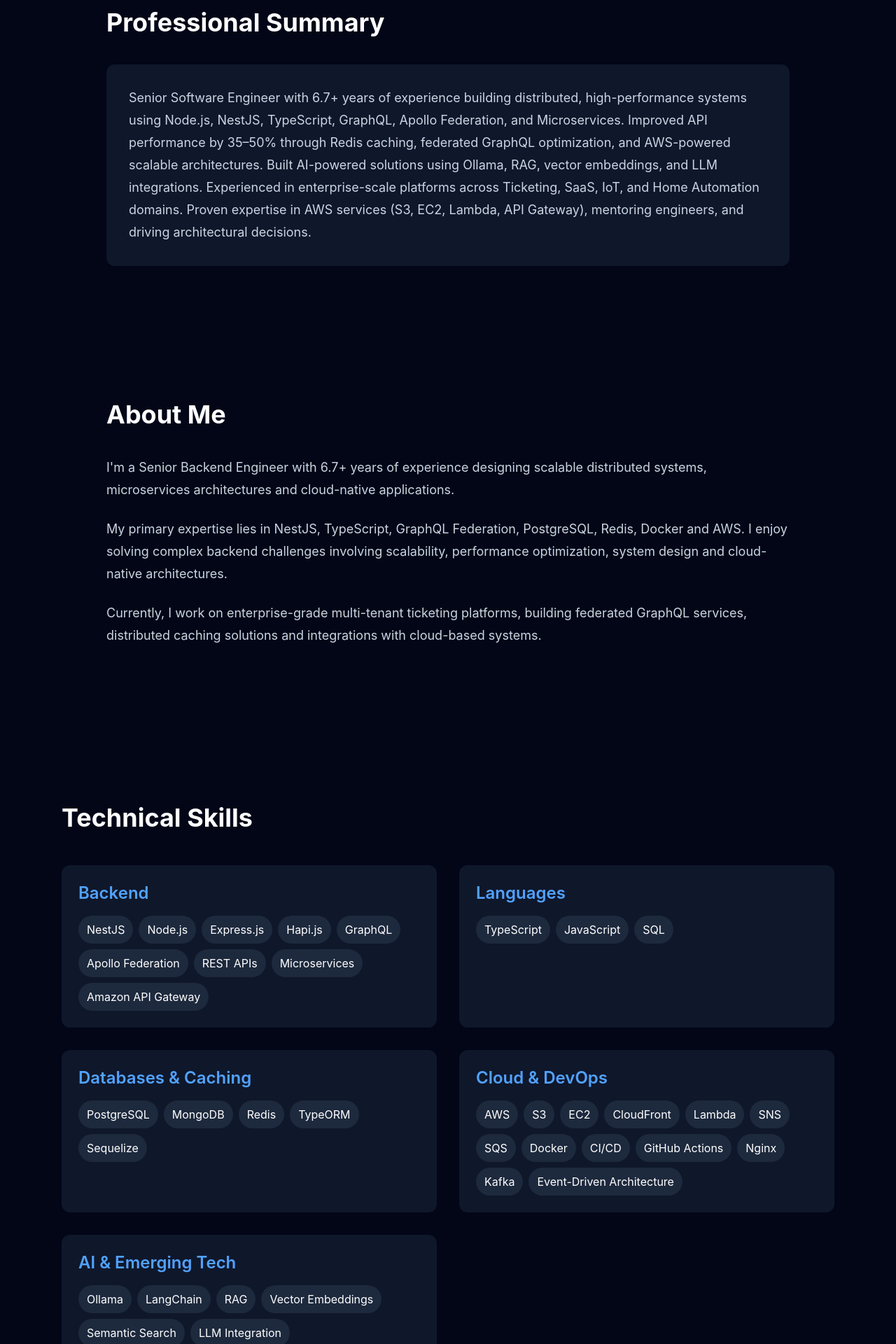
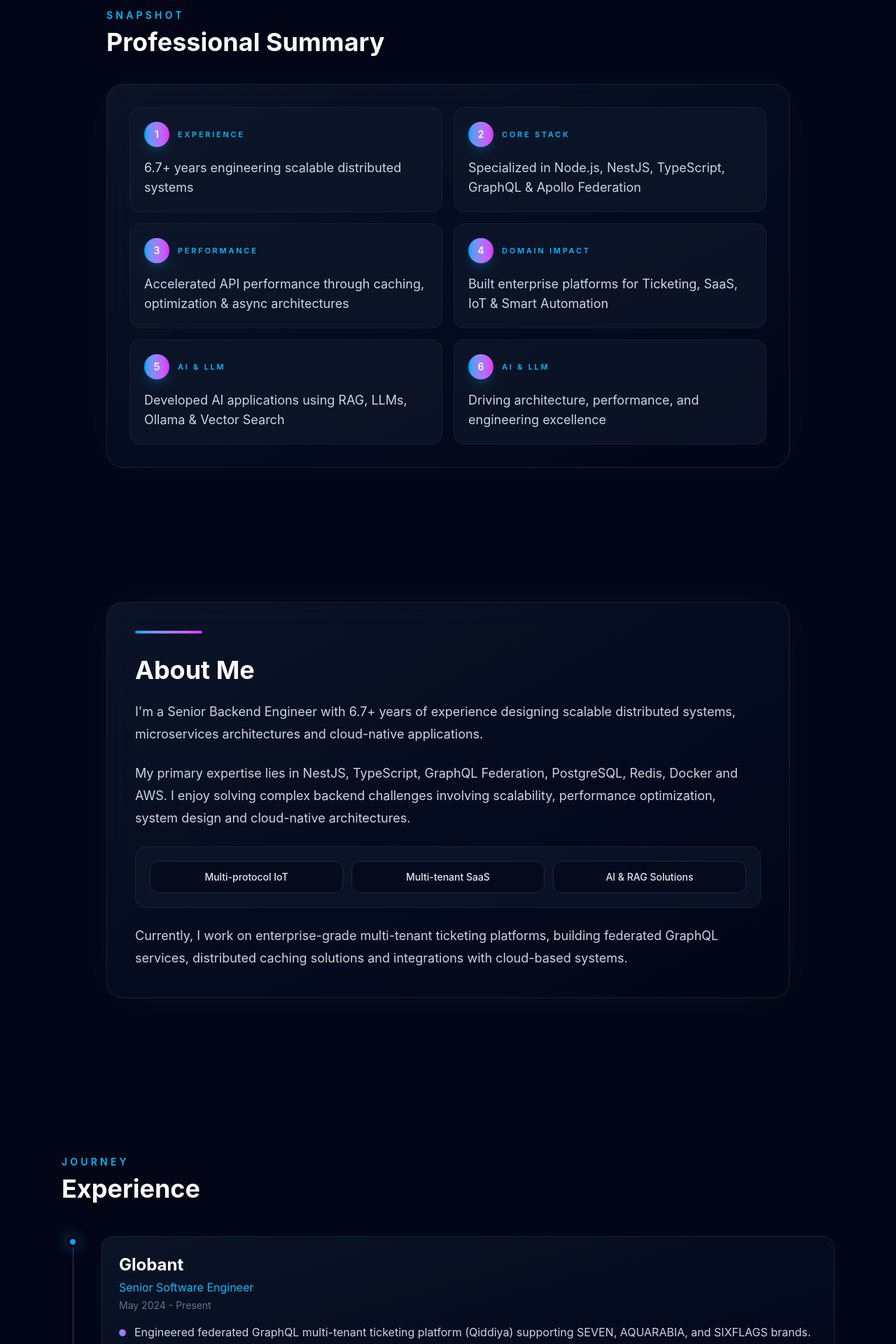
Before and after one commit to niranjan-magare1997/niranjan-magare1997.github.io, a React (Vite) app: page / in a window 1280 px wide. Shown: the part 1180-3100 px from the top of the page at 70% size. Built offline with nearby package versions, Linux system fonts and the light colour scheme.

Commit message:
feat: rearrange the components and added few effects

```diff
--- a/src/App.tsx
+++ b/src/App.tsx
@@ -18,10 +18,10 @@
       <Metrics />
       <Summary />
       <About />
+      <Experience />
       <Skills />
-      <AchievementGallery/>
-      <Experience />
       <Projects />
+      <AchievementGallery />
       <Contact />
       <Footer />
     </>
--- a/src/components/About.tsx
+++ b/src/components/About.tsx
@@ -1,33 +1,43 @@
 export default function About() {
   return (
-    <section
-      id="about"
-      className="py-24 px-6 max-w-5xl mx-auto"
-    >
-      <h2 className="text-4xl font-bold text-white mb-10">
-        About Me
-      </h2>
+    <section id="about" className="mx-auto max-w-5xl px-6 py-24">
+      <div className="rounded-3xl border border-slate-800/80 bg-gradient-to-br from-slate-900/80 to-slate-950/90 p-8 shadow-[0_0_70px_rgba(15,23,42,0.45)] backdrop-blur-xl md:p-10">
+        <div className="mb-8 h-1 w-24 rounded-full bg-gradient-to-r from-sky-500 to-fuchsia-500" />
 
-      <div className="space-y-6 text-slate-300 text-lg leading-8">
+        <h2 className="mb-6 text-4xl font-bold text-white">About Me</h2>
+
+        <div className="space-y-6 text-lg leading-8 text-slate-300">
           <p>
-          I'm a Senior Backend Engineer with 6.7+ years of experience
+            I&apos;m a Senior Backend Engineer with 6.7+ years of experience
             designing scalable distributed systems, microservices
             architectures and cloud-native applications.
           </p>
 
           <p>
-          My primary expertise lies in NestJS, TypeScript,
-          GraphQL Federation, PostgreSQL, Redis, Docker and AWS.
-          I enjoy solving complex backend challenges involving
-          scalability, performance optimization, system design and cloud-native architectures.
+            My primary expertise lies in NestJS, TypeScript, GraphQL
+            Federation, PostgreSQL, Redis, Docker and AWS. I enjoy solving
+            complex backend challenges involving scalability, performance
+            optimization, system design and cloud-native architectures.
           </p>
 
+          <div className="grid gap-3 rounded-2xl border border-slate-800/70 bg-slate-900/70 p-5 text-slate-300 md:grid-cols-3">
+            {[
+              "Multi-protocol IoT",
+              "Multi-tenant SaaS",
+              "AI & RAG Solutions",
+            ].map((item) => (
+              <div key={item} className="rounded-xl border border-slate-800 bg-slate-950/60 px-4 py-3 text-center text-sm font-medium text-slate-200">
+                {item}
+              </div>
+            ))}
+          </div>
+
           <p>
-          Currently, I work on enterprise-grade multi-tenant
-          ticketing platforms, building federated GraphQL services,
-          distributed caching solutions and integrations with
-          cloud-based systems.
+            Currently, I work on enterprise-grade multi-tenant ticketing
+            platforms, building federated GraphQL services, distributed
+            caching solutions and integrations with cloud-based systems.
           </p>
+        </div>
       </div>
     </section>
   );
--- a/src/components/Experience.tsx
+++ b/src/components/Experience.tsx
@@ -35,55 +35,31 @@
 
 export default function Experience() {
   return (
-    <section
-      id="experience"
-      className="py-32 px-6 max-w-6xl mx-auto"
-    >
-      <h2 className="text-4xl font-bold text-white mb-16">
-        Experience
-      </h2>
+    <section id="experience" className="mx-auto max-w-6xl px-6 py-32">
+      <div className="mb-12">
+        <p className="mb-2 text-sm font-semibold uppercase tracking-[0.3em] text-sky-400">
+          Journey
+        </p>
+        <h2 className="text-4xl font-bold text-white">Experience</h2>
+      </div>
 
-      <div className="relative border-l border-slate-700 ml-4">
+      <div className="relative ml-4 border-l border-slate-700">
+        {experiences.map((exp, index) => (
+          <div key={index} className="mb-16 ml-8 md:ml-10">
+            <div className="absolute -left-[0.58rem] h-4 w-4 rounded-full border-4 border-slate-950 bg-sky-500 shadow-[0_0_20px_rgba(56,189,248,0.45)]" style={{ top: `${index * 300}px` }} />
 
-        {experiences.map((exp, index) => (
-          <div
-            key={index}
-            className="mb-16 ml-10"
-          >
-            <div
-              className="
-                absolute
-                w-4
-                h-4
-                bg-blue-500
-                rounded-full
-                -left-2
-              "
-              style={{
-                top: `${index * 285}px`,
-              }}
-            />
+            <div className="rounded-2xl border border-slate-800/80 bg-gradient-to-br from-slate-900/80 to-slate-950/90 p-6 shadow-[0_0_50px_rgba(15,23,42,0.3)]">
+              <h3 className="text-2xl font-bold text-white">{exp.company}</h3>
 
-            <div className="bg-slate-900 p-6 rounded-xl">
-              <h3 className="text-2xl font-bold text-white">
-                {exp.company}
-              </h3>
+              <p className="mt-1 text-sky-400">{exp.role}</p>
 
-              <p className="text-blue-400 mt-1">
-                {exp.role}
-              </p>
+              <p className="mt-1 text-sm text-slate-500">{exp.duration}</p>
 
-              <p className="text-slate-500 mt-1">
-                {exp.duration}
-              </p>
-
-              <ul className="mt-4 space-y-2">
+              <ul className="mt-4 space-y-3">
                 {exp.achievements.map((item) => (
-                  <li
-                    key={item}
-                    className="text-slate-300"
-                  >
-                    • {item}
+                  <li key={item} className="flex gap-3 text-slate-300">
+                    <span className="mt-2 h-2.5 w-2.5 shrink-0 rounded-full bg-gradient-to-r from-sky-500 to-fuchsia-500" />
+                    <span>{item}</span>
                   </li>
                 ))}
               </ul>
--- a/src/components/Services.tsx
+++ b/src/components/Services.tsx
@@ -18,24 +18,23 @@
 
 export default function Services() {
   return (
-    <section className="py-32 px-6 max-w-6xl mx-auto">
-      <h2 className="text-4xl font-bold mb-12">
-        What I Do
-      </h2>
+    <section className="mx-auto max-w-6xl px-6 py-32">
+      <div className="mb-12">
+        <p className="mb-2 text-sm font-semibold uppercase tracking-[0.3em] text-sky-400">
+          Expertise
+        </p>
+        <h2 className="text-4xl font-bold text-white">What I Do</h2>
+      </div>
 
-      <div className="grid md:grid-cols-3 gap-8">
+      <div className="grid gap-8 md:grid-cols-3">
         {services.map((service) => (
           <div
             key={service.title}
-            className="bg-slate-900 p-6 rounded-xl"
+            className="rounded-2xl border border-slate-800/80 bg-gradient-to-br from-slate-900/80 to-slate-950/90 p-6 shadow-[0_0_50px_rgba(15,23,42,0.3)] transition duration-300 hover:-translate-y-2 hover:border-sky-400/40"
           >
-            <h3 className="text-xl font-bold text-blue-400">
-              {service.title}
-            </h3>
-
-            <p className="text-slate-300 mt-4">
-              {service.description}
-            </p>
+            <div className="mb-4 h-1 w-16 rounded-full bg-gradient-to-r from-sky-500 to-fuchsia-500" />
+            <h3 className="text-xl font-bold text-sky-400">{service.title}</h3>
+            <p className="mt-4 leading-7 text-slate-300">{service.description}</p>
           </div>
         ))}
       </div>
--- a/src/components/Skills.tsx
+++ b/src/components/Skills.tsx
@@ -66,21 +66,24 @@
 
 export default function Skills() {
   return (
-    <section
-      id="skills"
-      className="py-32 px-6 max-w-6xl mx-auto"
-    >
-      <h2 className="text-4xl font-bold text-white mb-12">
-        Technical Skills
-      </h2>
+    <section id="skills" className="mx-auto max-w-6xl px-6 py-32">
+      <div className="mb-12 flex items-end justify-between gap-4">
+        <div>
+          <p className="mb-2 text-sm font-semibold uppercase tracking-[0.3em] text-sky-400">
+            Toolbox
+          </p>
+          <h2 className="text-4xl font-bold text-white">Technical Skills</h2>
+        </div>
+        <div className="hidden h-px flex-1 max-w-24 bg-gradient-to-r from-sky-500 to-fuchsia-500 md:block" />
+      </div>
 
-      <div className="grid md:grid-cols-2 gap-8">
+      <div className="grid gap-8 md:grid-cols-2">
         {skillCategories.map((category) => (
           <div
             key={category.title}
-            className="bg-slate-900 p-6 rounded-xl"
+            className="rounded-2xl border border-slate-800/80 bg-gradient-to-br from-slate-900/80 to-slate-950/90 p-6 shadow-[0_0_50px_rgba(15,23,42,0.35)]"
           >
-            <h3 className="text-2xl font-semibold text-blue-400 mb-4">
+            <h3 className="mb-4 text-2xl font-semibold text-sky-400">
               {category.title}
             </h3>
 
@@ -88,7 +91,7 @@
               {category.skills.map((skill) => (
                 <span
                   key={skill}
-                  className="bg-slate-800 px-3 py-2 text-white rounded-full"
+                  className="rounded-full border border-slate-700/80 bg-slate-800/80 px-3 py-2 text-sm text-slate-200 transition duration-300 hover:-translate-y-1 hover:border-sky-400/40 hover:text-white"
                 >
                   {skill}
                 </span>
--- a/src/components/Summary.tsx
+++ b/src/components/Summary.tsx
@@ -1,23 +1,43 @@
+const highlights = [
+  { title: "Experience", data:"6.7+ years engineering scalable distributed systems"},
+  { title: "Core Stack", data: "Specialized in Node.js, NestJS, TypeScript, GraphQL & Apollo Federation"},
+  { title: "Performance", data: "Accelerated API performance through caching, optimization & async architectures"},
+  { title: "Domain Impact", data: "Built enterprise platforms for Ticketing, SaaS, IoT & Smart Automation"},
+  { title: "AI & LLM", data: "Developed AI applications using RAG, LLMs, Ollama & Vector Search"},
+  { title: "AI & LLM", data: "Driving architecture, performance, and engineering excellence"},
+];
+
 export default function Summary() {
   return (
-    <section className="py-24 px-6 max-w-5xl mx-auto">
-      <h2 className="text-4xl font-bold text-white mb-10">
-        Professional Summary
-      </h2>
+    <section className="mx-auto max-w-5xl px-6 py-24">
+      <div className="mb-10">
+        <p className="mb-2 text-sm font-semibold uppercase tracking-[0.3em] text-sky-400">
+          Snapshot
+        </p>
+        <h2 className="text-4xl font-bold text-white">Professional Summary</h2>
+      </div>
 
-      <div className="bg-slate-900 rounded-xl p-8">
-        <p className="text-slate-300 text-lg leading-8">
-          Senior Software Engineer with 6.7+ years of experience
-          building distributed, high-performance systems using Node.js,
-          NestJS, TypeScript, GraphQL, Apollo Federation, and Microservices.
-          Improved API performance by 35–50% through Redis caching, federated
-          GraphQL optimization, and AWS-powered scalable architectures. Built
-          AI-powered solutions using Ollama, RAG, vector embeddings, and LLM
-          integrations. Experienced in enterprise-scale platforms across
-          Ticketing, SaaS, IoT, and Home Automation domains. Proven expertise
-          in AWS services (S3, EC2, Lambda, API Gateway), mentoring engineers,
-          and driving architectural decisions.
-        </p>
+      <div className="rounded-3xl border border-slate-800/80 bg-gradient-to-br from-slate-900/80 to-slate-950/90 p-8 shadow-[0_0_70px_rgba(15,23,42,0.4)] backdrop-blur-xl">
+        <div className="grid gap-4 md:grid-cols-2">
+          {highlights.map((item, index) => (
+            <div
+              key={item.data}
+              className="rounded-2xl border border-slate-800/70 bg-slate-900/70 p-5 transition duration-300 hover:-translate-y-1 hover:border-sky-400/40"
+            >
+              <div className="mb-4 flex items-center gap-3">
+                <div className="flex h-9 w-9 items-center justify-center rounded-full bg-gradient-to-r from-sky-500 to-fuchsia-500 text-sm font-semibold text-white shadow-lg shadow-sky-500/20">
+                  {index + 1}
+                </div>
+                <div>
+                  <p className="text-[11px] font-semibold uppercase tracking-[0.25em] text-sky-400">
+                    {item.title}
+                  </p>
+                </div>
+              </div>
+              <p className="text-lg leading-7 text-slate-300">{item.data}</p>
+            </div>
+          ))}
+        </div>
       </div>
     </section>
   );
```
Also changed, not shown: src/components/Projects.tsx (+18 -43 lines). Lines whose indentation alone changed are shown as unchanged.
